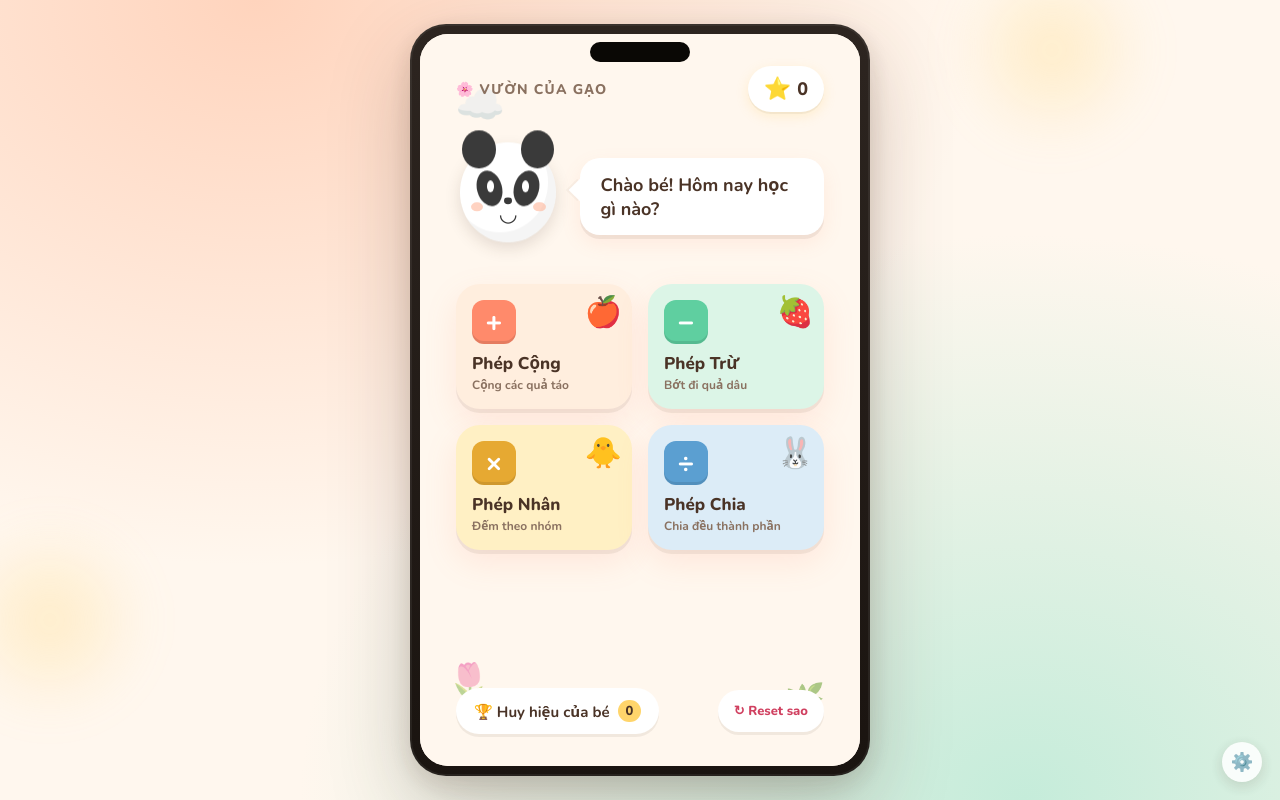
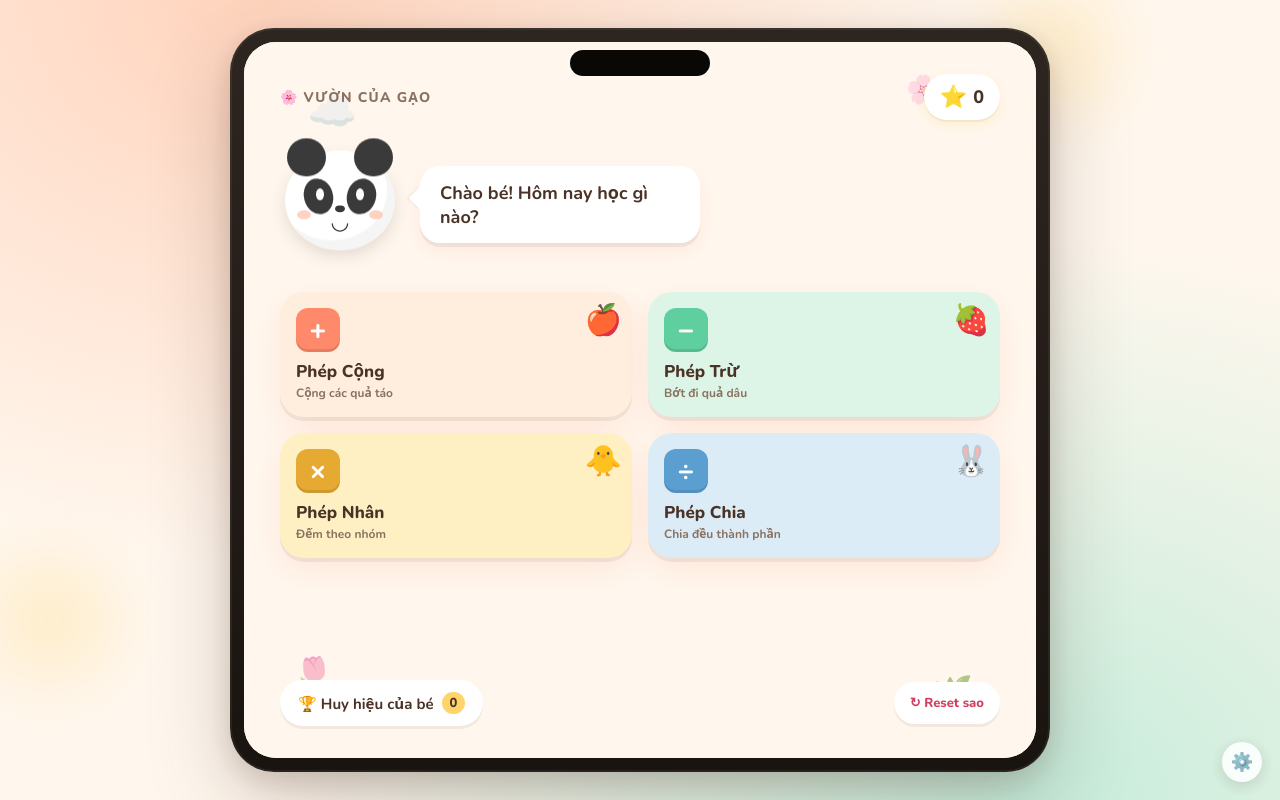
Before and after one commit to nhattm2/nhattm2.github.io, a React (Vite) app: page / in a window 1280 px wide. Built offline with nearby package versions, Linux system fonts and the light colour scheme.

Commit message:
feat: tablet/iPad layout with larger device frame breakpoints
Adds portrait (768–1279px) and landscape/desktop (≥1024px landscape
or ≥1280px) media queries that scale the device frame to tablet
proportions so the app no longer renders as a small phone in the
middle of an iPad screen.

```diff
--- a/src/styles/chrome.css
+++ b/src/styles/chrome.css
@@ -107,6 +107,56 @@
     border-radius: 0;
     box-shadow: none;
     max-width: none;
+  }
+}
+
+/* iPad / tablet portrait — bigger frame so the app fills the screen */
+@media (min-width: 768px) and (max-width: 1279px) and (orientation: portrait) {
+  .device-stage {
+    padding: 32px;
+  }
+  .device-frame {
+    max-width: 720px;
+    max-height: 1000px;
+    border-radius: 44px;
+    padding: 14px;
+  }
+  .device-frame .screen {
+    border-radius: 32px;
+  }
+  .device-frame::before {
+    width: 140px;
+    height: 26px;
+    top: 22px;
+  }
+  .frameless-screen {
+    max-width: 760px;
+    border-radius: 32px;
+  }
+}
+
+/* iPad landscape & desktop — tablet-shaped frame, capped so layout stays comfortable */
+@media (min-width: 1024px) and (orientation: landscape), (min-width: 1280px) {
+  .device-stage {
+    padding: 28px;
+  }
+  .device-frame {
+    max-width: 820px;
+    max-height: 1100px;
+    border-radius: 44px;
+    padding: 14px;
+  }
+  .device-frame .screen {
+    border-radius: 32px;
+  }
+  .device-frame::before {
+    width: 140px;
+    height: 26px;
+    top: 22px;
+  }
+  .frameless-screen {
+    max-width: 860px;
+    border-radius: 32px;
   }
 }
 
```
